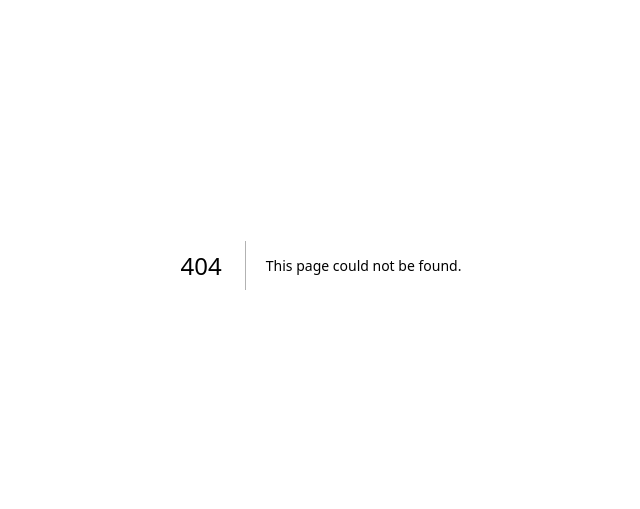
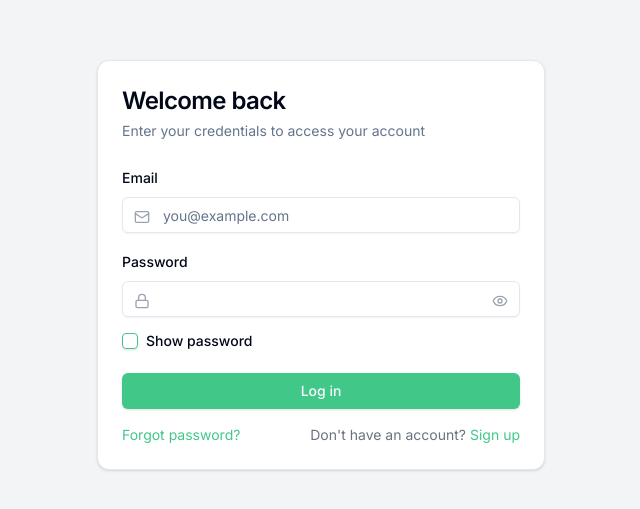
Before and after one commit to ojokne/turf, a Next.js app: page /login in a window 1280 px wide. Before the commit this address had no page. Shown: the part 135-644 px from the top of the page, without its empty margins (319-959 px from the left). Built offline with nearby package versions, Linux system fonts and the light colour scheme.

Commit message:
Add login page

```diff
--- /dev/null
+++ b/app/login/page.jsx
@@ -0,0 +1,136 @@
+"use client";
+
+import { useState } from "react";
+import Link from "next/link";
+import { useRouter } from "next/navigation";
+import { Button } from "@/components/ui/button";
+import { Input } from "@/components/ui/input";
+import { Label } from "@/components/ui/label";
+import { Checkbox } from "@/components/ui/checkbox";
+import {
+  Card,
+  CardContent,
+  CardDescription,
+  CardFooter,
+  CardHeader,
+  CardTitle,
+} from "@/components/ui/card";
+import { Alert, AlertDescription } from "@/components/ui/alert";
+import { Mail, Lock, Eye, EyeOff } from "lucide-react";
+
+export default function LoginPage() {
+  const [email, setEmail] = useState("");
+  const [password, setPassword] = useState("");
+  const [error, setError] = useState("");
+  const [isLoading, setIsLoading] = useState(false);
+  const [showPassword, setShowPassword] = useState(false);
+  const router = useRouter();
+
+  const handleSubmit = async (e) => {
+    e.preventDefault();
+    setIsLoading(true);
+    setError(null);
+
+    try {
+      // ... existing login logic
+    } catch (error) {
+      setError(error.message);
+    } finally {
+      setIsLoading(false);
+    }
+  };
+
+  return (
+    <div className="flex items-center justify-center min-h-screen bg-gray-100">
+      <Card className="w-full max-w-md">
+        <CardHeader className="space-y-1">
+          <CardTitle className="text-2xl">Welcome back</CardTitle>
+          <CardDescription>
+            Enter your credentials to access your account
+          </CardDescription>
+        </CardHeader>
+        <form onSubmit={handleSubmit}>
+          <CardContent className="space-y-4">
+            <div className="space-y-2">
+              <Label htmlFor="email">Email</Label>
+              <div className="relative">
+                <Mail className="absolute left-3 top-3 h-4 w-4 text-gray-400" />
+                <Input
+                  id="email"
+                  type="email"
+                  placeholder="you@example.com"
+                  value={email}
+                  onChange={(e) => setEmail(e.target.value)}
+                  className="pl-10"
+                  required
+                />
+              </div>
+            </div>
+            <div className="space-y-2">
+              <Label htmlFor="password">Password</Label>
+              <div className="relative">
+                <Lock className="absolute left-3 top-3 h-4 w-4 text-gray-400" />
+                <Input
+                  id="password"
+                  type={showPassword ? "text" : "password"}
+                  value={password}
+                  onChange={(e) => setPassword(e.target.value)}
+                  className="pl-10"
+                  required
+                />
+                <button
+                  type="button"
+                  onClick={() => setShowPassword(!showPassword)}
+                  className="absolute right-3 top-3 text-gray-400 hover:text-gray-600"
+                >
+                  {showPassword ? (
+                    <EyeOff className="h-4 w-4" />
+                  ) : (
+                    <Eye className="h-4 w-4" />
+                  )}
+                </button>
+              </div>
+            </div>
+            <div className="flex items-center space-x-2">
+              <Checkbox
+                id="showPassword"
+                checked={showPassword}
+                onCheckedChange={(checked) => setShowPassword(checked)}
+              />
+              <label
+                htmlFor="showPassword"
+                className="text-sm font-medium leading-none peer-disabled:cursor-not-allowed peer-disabled:opacity-70"
+              >
+                Show password
+              </label>
+            </div>
+            {error && (
+              <Alert variant="destructive">
+                <AlertDescription>{error}</AlertDescription>
+              </Alert>
+            )}
+          </CardContent>
+          <CardFooter className="flex flex-col space-y-4">
+            <Button type="submit" className="w-full" disabled={isLoading}>
+              {isLoading ? "Logging in..." : "Log in"}
+            </Button>
+            <div className="flex items-center justify-between w-full text-sm">
+              <Link
+                href="/forgot-password"
+                className="text-primary hover:underline"
+              >
+                Forgot password?
+              </Link>
+              <div className="space-x-1">
+                <span className="text-gray-500">Don't have an account?</span>
+                <Link href="/signup" className="text-primary hover:underline">
+                  Sign up
+                </Link>
+              </div>
+            </div>
+          </CardFooter>
+        </form>
+      </Card>
+    </div>
+  );
+}
--- /dev/null
+++ b/components/ui/alert.jsx
@@ -0,0 +1,47 @@
+import * as React from "react"
+import { cva } from "class-variance-authority";
+
+import { cn } from "@/lib/utils"
+
+const alertVariants = cva(
+  "relative w-full rounded-lg border px-4 py-3 text-sm [&>svg+div]:translate-y-[-3px] [&>svg]:absolute [&>svg]:left-4 [&>svg]:top-4 [&>svg]:text-foreground [&>svg~*]:pl-7",
+  {
+    variants: {
+      variant: {
+        default: "bg-background text-foreground",
+        destructive:
+          "border-destructive/50 text-destructive dark:border-destructive [&>svg]:text-destructive",
+      },
+    },
+    defaultVariants: {
+      variant: "default",
+    },
+  }
+)
+
+const Alert = React.forwardRef(({ className, variant, ...props }, ref) => (
+  <div
+    ref={ref}
+    role="alert"
+    className={cn(alertVariants({ variant }), className)}
+    {...props} />
+))
+Alert.displayName = "Alert"
+
+const AlertTitle = React.forwardRef(({ className, ...props }, ref) => (
+  <h5
+    ref={ref}
+    className={cn("mb-1 font-medium leading-none tracking-tight", className)}
+    {...props} />
+))
+AlertTitle.displayName = "AlertTitle"
+
+const AlertDescription = React.forwardRef(({ className, ...props }, ref) => (
+  <div
+    ref={ref}
+    className={cn("text-sm [&_p]:leading-relaxed", className)}
+    {...props} />
+))
+AlertDescription.displayName = "AlertDescription"
+
+export { Alert, AlertTitle, AlertDescription }
--- /dev/null
+++ b/components/ui/card.jsx
@@ -0,0 +1,50 @@
+import * as React from "react"
+
+import { cn } from "@/lib/utils"
+
+const Card = React.forwardRef(({ className, ...props }, ref) => (
+  <div
+    ref={ref}
+    className={cn("rounded-xl border bg-card text-card-foreground shadow", className)}
+    {...props} />
+))
+Card.displayName = "Card"
+
+const CardHeader = React.forwardRef(({ className, ...props }, ref) => (
+  <div
+    ref={ref}
+    className={cn("flex flex-col space-y-1.5 p-6", className)}
+    {...props} />
+))
+CardHeader.displayName = "CardHeader"
+
+const CardTitle = React.forwardRef(({ className, ...props }, ref) => (
+  <div
+    ref={ref}
+    className={cn("font-semibold leading-none tracking-tight", className)}
+    {...props} />
+))
+CardTitle.displayName = "CardTitle"
+
+const CardDescription = React.forwardRef(({ className, ...props }, ref) => (
+  <div
+    ref={ref}
+    className={cn("text-sm text-muted-foreground", className)}
+    {...props} />
+))
+CardDescription.displayName = "CardDescription"
+
+const CardContent = React.forwardRef(({ className, ...props }, ref) => (
+  <div ref={ref} className={cn("p-6 pt-0", className)} {...props} />
+))
+CardContent.displayName = "CardContent"
+
+const CardFooter = React.forwardRef(({ className, ...props }, ref) => (
+  <div
+    ref={ref}
+    className={cn("flex items-center p-6 pt-0", className)}
+    {...props} />
+))
+CardFooter.displayName = "CardFooter"
+
+export { Card, CardHeader, CardFooter, CardTitle, CardDescription, CardContent }
--- /dev/null
+++ b/components/ui/checkbox.jsx
@@ -0,0 +1,24 @@
+"use client"
+
+import * as React from "react"
+import * as CheckboxPrimitive from "@radix-ui/react-checkbox"
+import { Check } from "lucide-react"
+
+import { cn } from "@/lib/utils"
+
+const Checkbox = React.forwardRef(({ className, ...props }, ref) => (
+  <CheckboxPrimitive.Root
+    ref={ref}
+    className={cn(
+      "peer h-4 w-4 shrink-0 rounded-sm border border-primary shadow focus-visible:outline-none focus-visible:ring-1 focus-visible:ring-ring disabled:cursor-not-allowed disabled:opacity-50 data-[state=checked]:bg-primary data-[state=checked]:text-primary-foreground",
+      className
+    )}
+    {...props}>
+    <CheckboxPrimitive.Indicator className={cn("flex items-center justify-center text-current")}>
+      <Check className="h-4 w-4" />
+    </CheckboxPrimitive.Indicator>
+  </CheckboxPrimitive.Root>
+))
+Checkbox.displayName = CheckboxPrimitive.Root.displayName
+
+export { Checkbox }
--- /dev/null
+++ b/components/ui/label.jsx
@@ -0,0 +1,18 @@
+"use client"
+
+import * as React from "react"
+import * as LabelPrimitive from "@radix-ui/react-label"
+import { cva } from "class-variance-authority";
+
+import { cn } from "@/lib/utils"
+
+const labelVariants = cva(
+  "text-sm font-medium leading-none peer-disabled:cursor-not-allowed peer-disabled:opacity-70"
+)
+
+const Label = React.forwardRef(({ className, ...props }, ref) => (
+  <LabelPrimitive.Root ref={ref} className={cn(labelVariants(), className)} {...props} />
+))
+Label.displayName = LabelPrimitive.Root.displayName
+
+export { Label }
--- a/package.json
+++ b/package.json
@@ -9,7 +9,9 @@
     "lint": "next lint"
   },
   "dependencies": {
+    "@radix-ui/react-checkbox": "^1.1.4",
     "@radix-ui/react-dialog": "^1.1.6",
+    "@radix-ui/react-label": "^2.1.2",
     "@radix-ui/react-slot": "^1.1.2",
     "class-variance-authority": "^0.7.1",
     "clsx": "^2.1.1",
```
Also changed, not shown: 1 other file (tests, documents, lock files or other folders).
